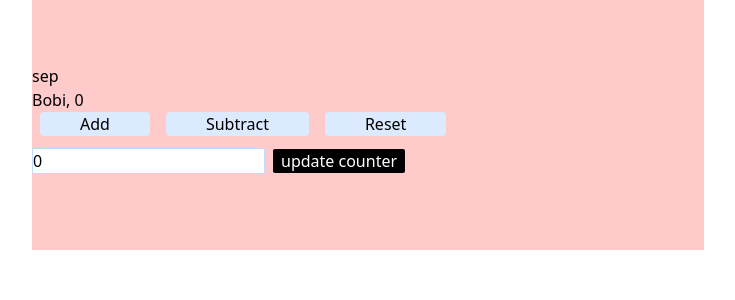
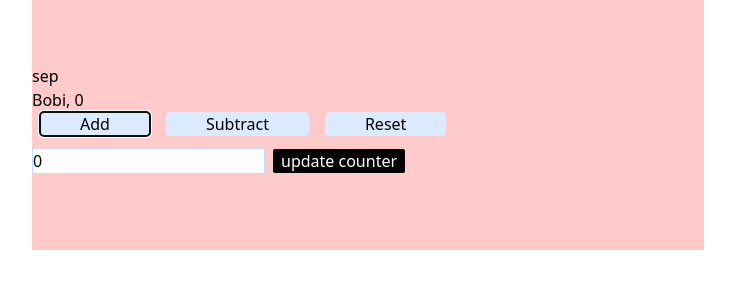
Before and after one commit to sepkey/type-self-study, a React (Create React App) app in the folder myapp/: page / in a window 1280 px wide. Shown: the top 300 px of the page, without its empty margins (272-1007 px from the left). Built offline with nearby package versions, Linux system fonts and the light colour scheme.

Commit message:
add useRef and its type

```diff
--- a/myapp/src/person/PersonScore.tsx
+++ b/myapp/src/person/PersonScore.tsx
@@ -1,5 +1,5 @@
 // eslint-disable-next-line @typescript-eslint/no-unused-vars
-import { Dispatch, useEffect, useReducer } from 'react';
+import { useRef, useEffect, useReducer } from 'react';
 import { getPerson } from './getPerson';
 
 type State = {
@@ -61,9 +61,17 @@
   //<Reducer<State, Action>>
   const [{ name, score, draft, loading }, dispatch] = useReducer(reducer, initialState);
 
+  const addButtonRef = useRef<HTMLButtonElement>(null);
+
   useEffect(() => {
     getPerson().then((person) => dispatch({ type: 'initialize', payload: person.name }));
   }, []);
+
+  useEffect(() => {
+    if (!loading) {
+      addButtonRef.current?.focus();
+    }
+  }, [loading]);
 
   // useEffect(() => {
   //   setDraft(score);
@@ -73,6 +81,7 @@
   //   setTimeout(() => setDraft(0), 10000);
   // });
   //this is under useEffect because of hooks rules
+
   if (loading) return <div>...loading</div>;
   return (
     <main className="w-full max-w-2xl py-16 mx-auto  bg-red-200">
@@ -83,6 +92,7 @@
       <button
         className="px-10 mx-2 rounded  bg-blue-100"
         onClick={() => dispatch({ type: 'increment' })}
+        ref={addButtonRef}
       >
         Add
       </button>
@@ -155,3 +165,9 @@
 // useEffect(() => setTimeout(setCount(0), 31536000000));
 //useEffect expects the function you hand it to return either nothing or a function that it should call when the component is unmounting. Luckily, this fix is simple. Add back those curly braces to the function so that it doesn't automatically return a value.
 //We didn't run into that problem with setDraft because setDraft returns void (e.g. undefined) anyway.
+
+///6
+///useRef
+/// Value is persisted for the lifetime of a component. This means that the variable doesn’t lose its value when a component re-renders.  The ref can be changed without causing a re-render.
+//const ref = useRef<Ref>(initialValue);
+//const inputRef = useRef<HTMLInputElement>(null);
```
